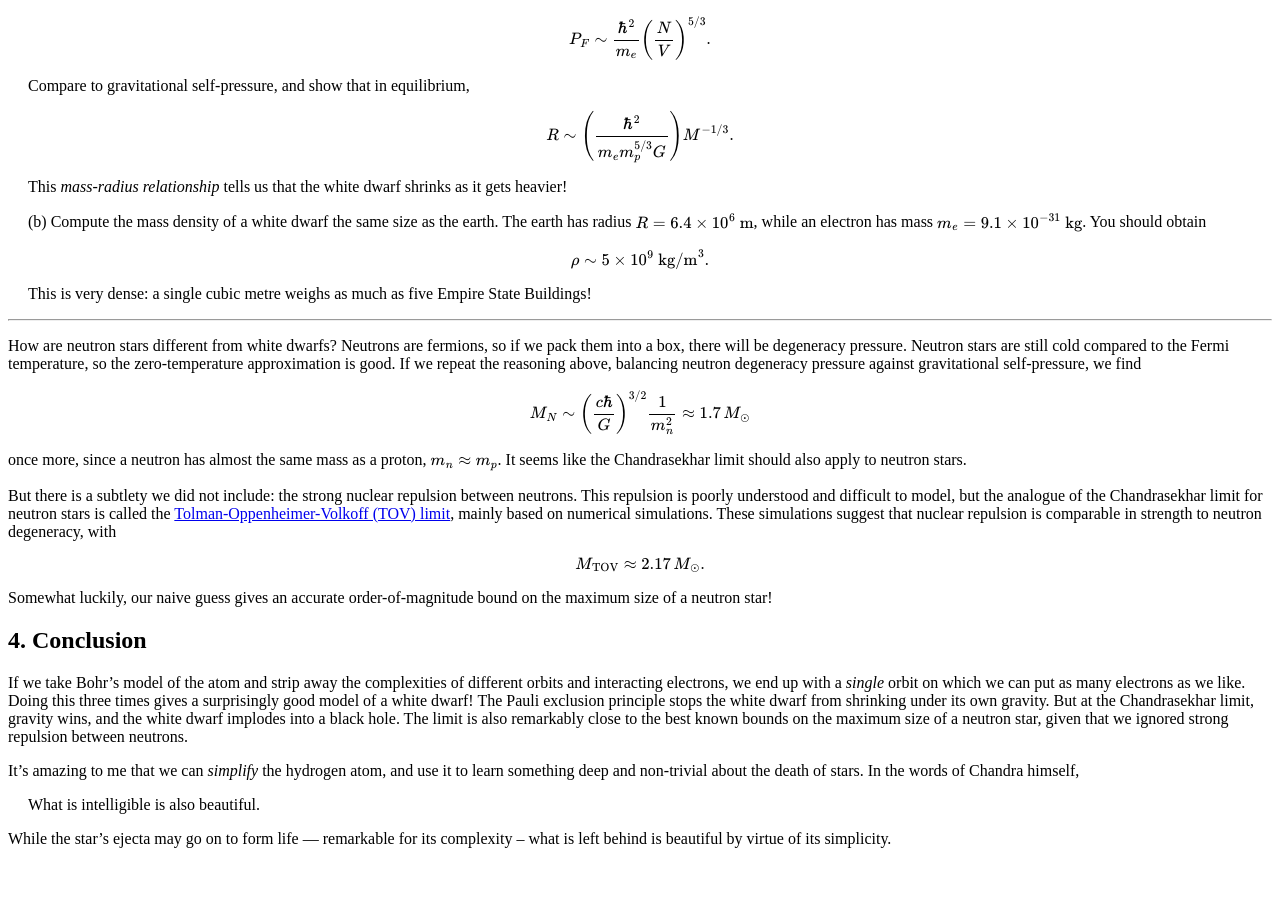
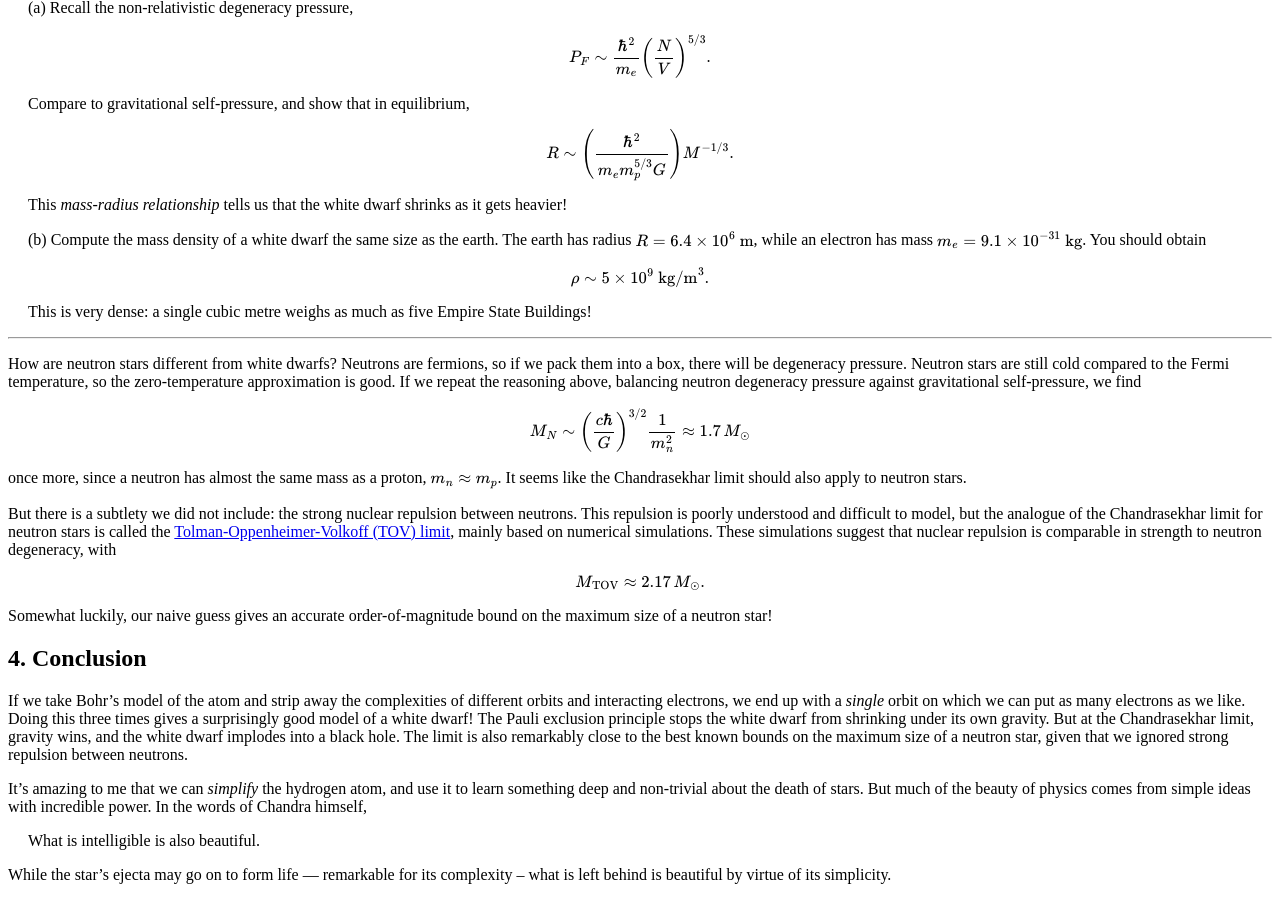
Before and after one commit to hapax/hapax.github.io, a Jekyll site: the page built from assets/chandra.md, in a window 1280 px wide and 900 px high, scrolled down 8361 px. Built offline with Jekyll 4.4.1, drawn with Linux system fonts in a browser that asks for light colours; our own code applies the rules of GitHub Pages for plain Markdown files; formulas are drawn with MathJax 3; a script that is not in the unit is left out; before the commit the page ends 9225 px from its top, so only the background shows below that; some of the changed text lies outside the part shown.

Commit message:
Update chandra.md

```diff
--- a/assets/chandra.md
+++ b/assets/chandra.md
@@ -611,6 +611,7 @@
 - *White dwarf.* If the star weighs less than $10$ suns ($M < 10
   M_\odot$), it will contract until the degeneracy pressure of the
   electrons in unspent nuclear fuel stops the collapse.
+  This is the fate of most stars in the universe.
 - *Neutron star.* If the star is between $10$ and $30$ solar masses
   ($10 M_\odot < M  < 30 M_\odot$), electron degeneracy pressure is not
   enough, and a more desparate gambit is required. Electrons and
@@ -883,6 +884,8 @@
 
 It's amazing to me that we can *simplify* the hydrogen atom, and use
 it to learn something deep and non-trivial about the death of stars.
+But much of the beauty of physics comes from simple ideas with
+incredible power.
 In the words of Chandra himself,
 
 <span style="padding-left: 20px; display:block">
```
